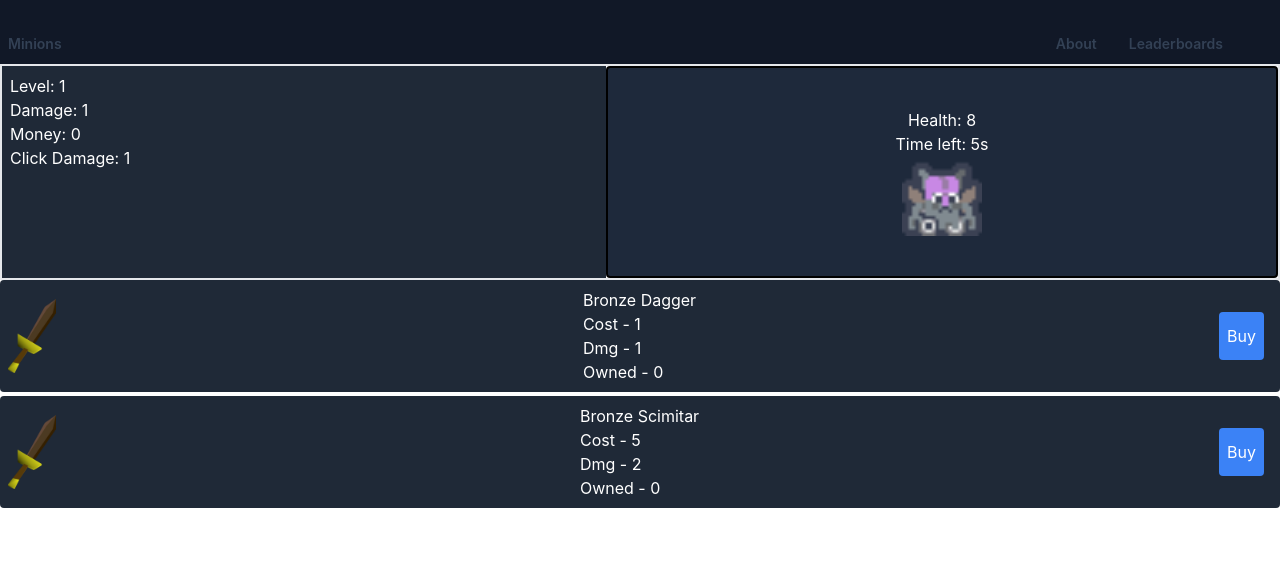
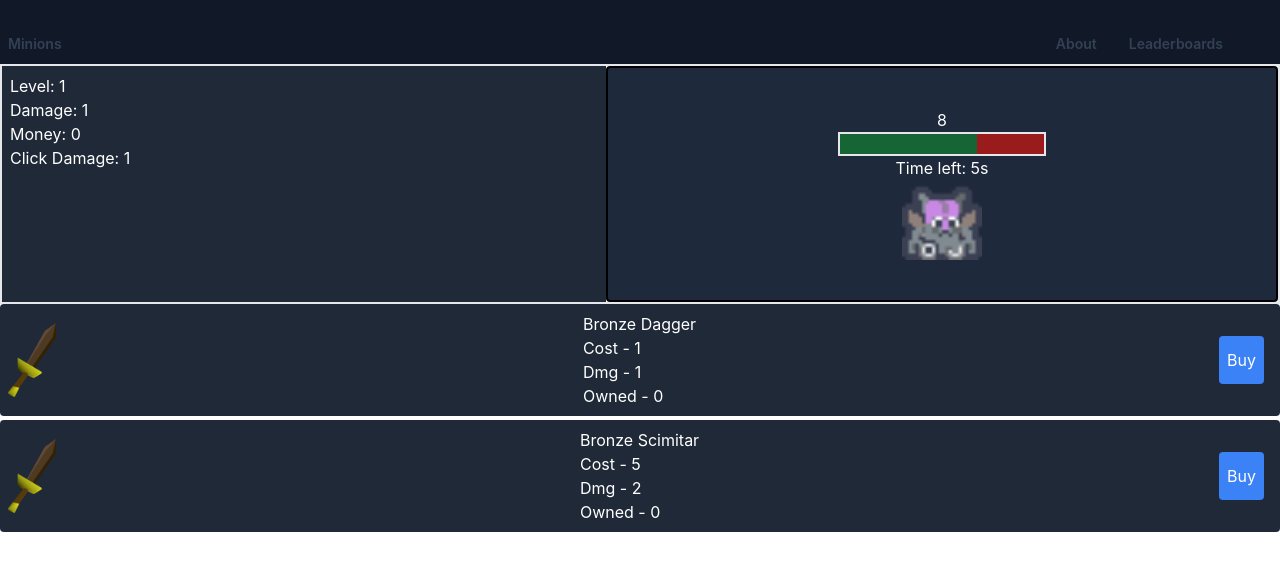
Before and after one commit to SachinDevelopment/minions-n-menaces, a React (Vite) app: page / in a window 1280 px wide. Shown: the top 570 px of the page. Built offline with nearby package versions, Linux system fonts and the light colour scheme.

Commit message:
add hp bar

```diff
--- a/src/Components/minion.tsx
+++ b/src/Components/minion.tsx
@@ -18,16 +18,20 @@ interface Minion {
 
 const Minion = () => {
   const [health, setHealth] = useState(10);
+  const [maxHealth, setMaxHealth] = useState(10)
   const [minion, setMinion] = useState(getRandomCreature());
   const gameContext = useContext(GameState);
-  const { level, setLevel, damage, setMoney, clickDamage, time, setTime } = gameContext;
+  const { level, setLevel, damage, setMoney, clickDamage, time, setTime } =
+    gameContext;
 
   const handleDamage = (dmg: number) => {
     if (health - dmg <= 0) {
       setLevel((level: number) => level + 1);
       setHealth(Math.ceil(10 * Math.pow(1.15, level)));
+      setMaxHealth(Math.ceil(10 * Math.pow(1.15, level)));
       setMoney((money: number) => money + level * 3);
       setMinion(getRandomCreature());
+      setTime(10);
     } else {
       setHealth((health) => health - dmg);
     }
@@ -35,9 +39,10 @@ const Minion = () => {
 
   useEffect(() => {
     const intervalId = setInterval(() => {
-      handleDamage(damage)
-      if(time  <= 0) {
+      handleDamage(damage);
+      if (time <= 0) {
         setHealth(Math.ceil(10 * Math.pow(1.15, level)));
+        setMaxHealth(Math.ceil(10 * Math.pow(1.15, level)));
         setTime(10);
       }
       setTime((time: number) => time - 1);
@@ -48,16 +53,17 @@ const Minion = () => {
   const handleHit = () => {
     handleDamage(clickDamage);
   };
-
+console.log('width?',`${Math.round((health / maxHealth) * 100)} %` )
   return (
     <div
-      className="border-2 border-black p-10 bg-slate-800 flex-1 flex flex-col justify-center items-center rounded active:bg-slate-700 select-none"
+      className="border-2 border-black p-10 bg-slate-800 flex-1 flex flex-col justify-center items-center rounded active:bg-slate-700 select-none text-center text-white"
       onClick={handleHit}
     >
-      <div className="text-center text-white">
-        <div>Health: {health}</div>
-        <div>Time left: {time}s</div>
+      {health}
+      <div className="h-6 w-52 border-2 bg-red-800">
+        <div className="bg-green-800 h-full" style={{width: `${Math.round((health / maxHealth) * 100)}%`}}/>
       </div>
+      <div>Time left: {time}s</div>
       <img src={minion} alt="Creature" className="h-20 w-20" />
     </div>
   );
```
